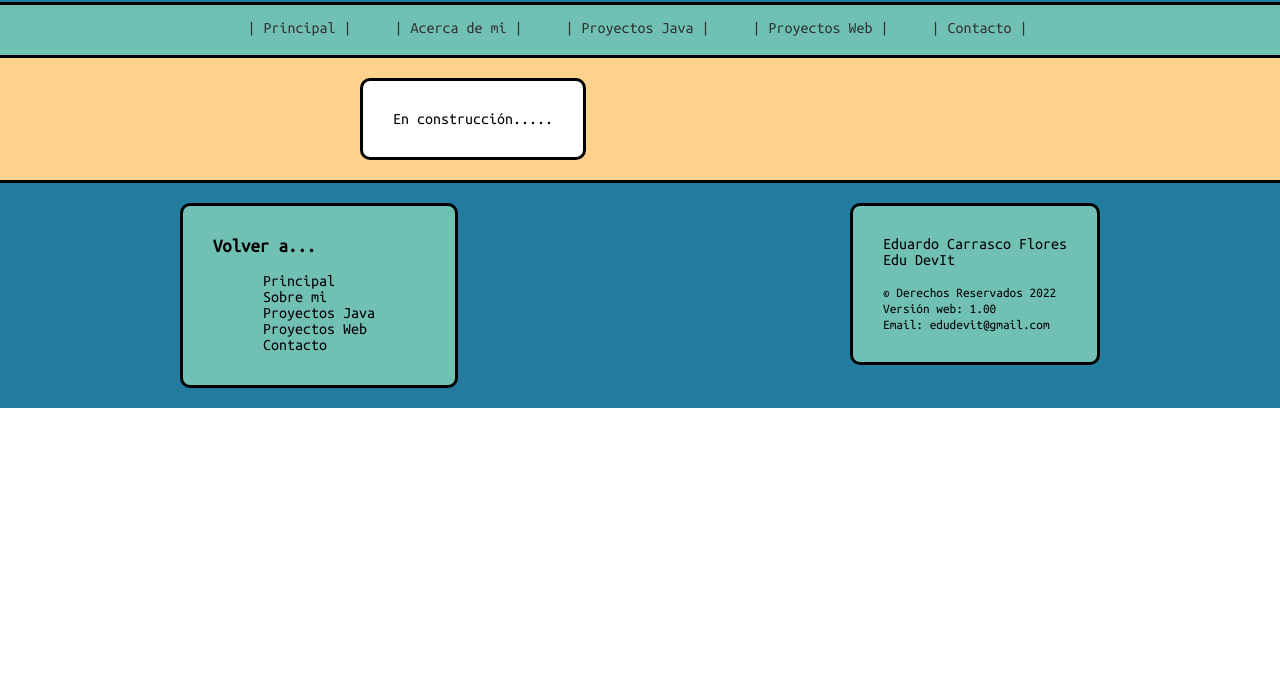
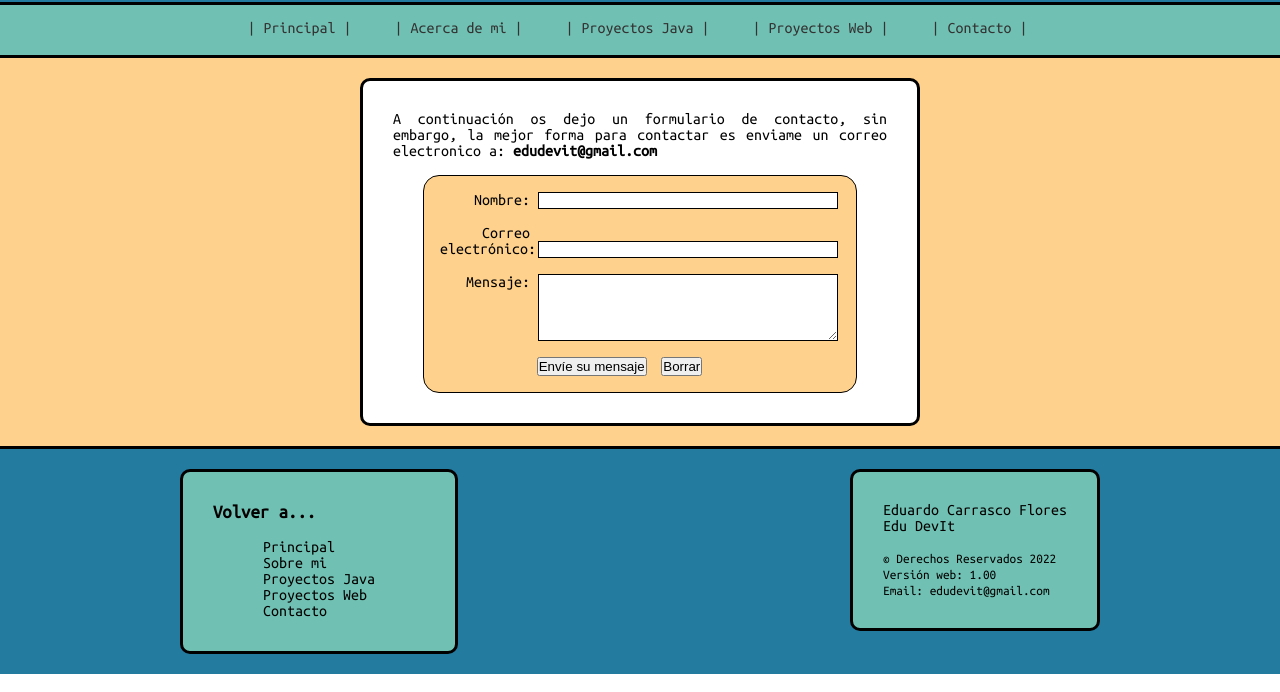
Before and after one commit to EduDevIt/edudevit.github.io, a plain HTML site: page contacto.html in a window 1280 px wide. Shown: the part 108-800 px from the top of the page. Drawn offline with Linux system fonts and the light colour scheme.

Commit message:
formulario

```diff
--- a/contacto.html
+++ b/contacto.html
@@ -39,7 +39,29 @@
             <div>
                 <section id="cajacentral">
                     <article id="textoizq">
-                        En construcción.....
+                        <p> A continuación os dejo un formulario de contacto, sin embargo, la mejor forma para contactar es enviame un correo electronico a: <b>edudevit@gmail.com</b></p><br>
+
+                        <form name="feedback" method="get" action="contact.php">
+                            <ul>
+                                <li>
+                                    <label for="name">Nombre:</label>
+                                    <input type="text" id="name" name="user_name">
+                                </li>
+                                <li>
+                                    <label for="mail">Correo electrónico:</label>
+                                    <input type="email" id="mail" name="user_mail">
+                                </li>
+                                <li>
+                                    <label for="msg">Mensaje:</label>
+                                    <textarea id="msg" name="user_message"></textarea>
+                                </li>
+
+                                <li class="button">
+                                    <button type="submit">Envíe su mensaje</button>
+                                    <button type="reset">Borrar</button>
+                                </li>
+                            </ul>
+                        </form>
 
                     </article>
 
--- a/css/estilos.css
+++ b/css/estilos.css
@@ -152,3 +152,73 @@
 
 
    }
+
+
+
+
+
+
+   form {
+    /* Centrar el formulario en la página */
+    margin: 0 auto;
+    width: 400px;
+    /* Esquema del formulario */
+    padding: 1em;
+    border: 1px solid;
+    border-radius: 1em;
+    background-color: rgb(254,209,140);
+  }
+
+  ul {
+    list-style: none;
+    padding: 0;
+    margin: 0;
+  }
+
+  form li + li {
+    margin-top: 1em;
+  }
+
+  label {
+    /* Tamaño y alineación uniforme */
+    display: inline-block;
+    width: 90px;
+    text-align: right;
+  }
+
+  input,  textarea {
+
+
+    /* Tamaño uniforme del campo de texto */
+    width: 300px;
+    box-sizing: border-box;
+
+
+    border: 1px solid
+  }
+
+  input:focus,
+  textarea:focus {
+    /* Destacado adicional para elementos que tienen el cursor */
+    border-color: #000;
+  }
+
+  textarea {
+
+    vertical-align: top;
+
+
+    height: 5em;
+  }
+
+  .button {
+
+    padding-left: 90px;
+
+  }
+
+  button {
+
+    margin-left: .5em;
+    text-decoration: none;
+  }
```
